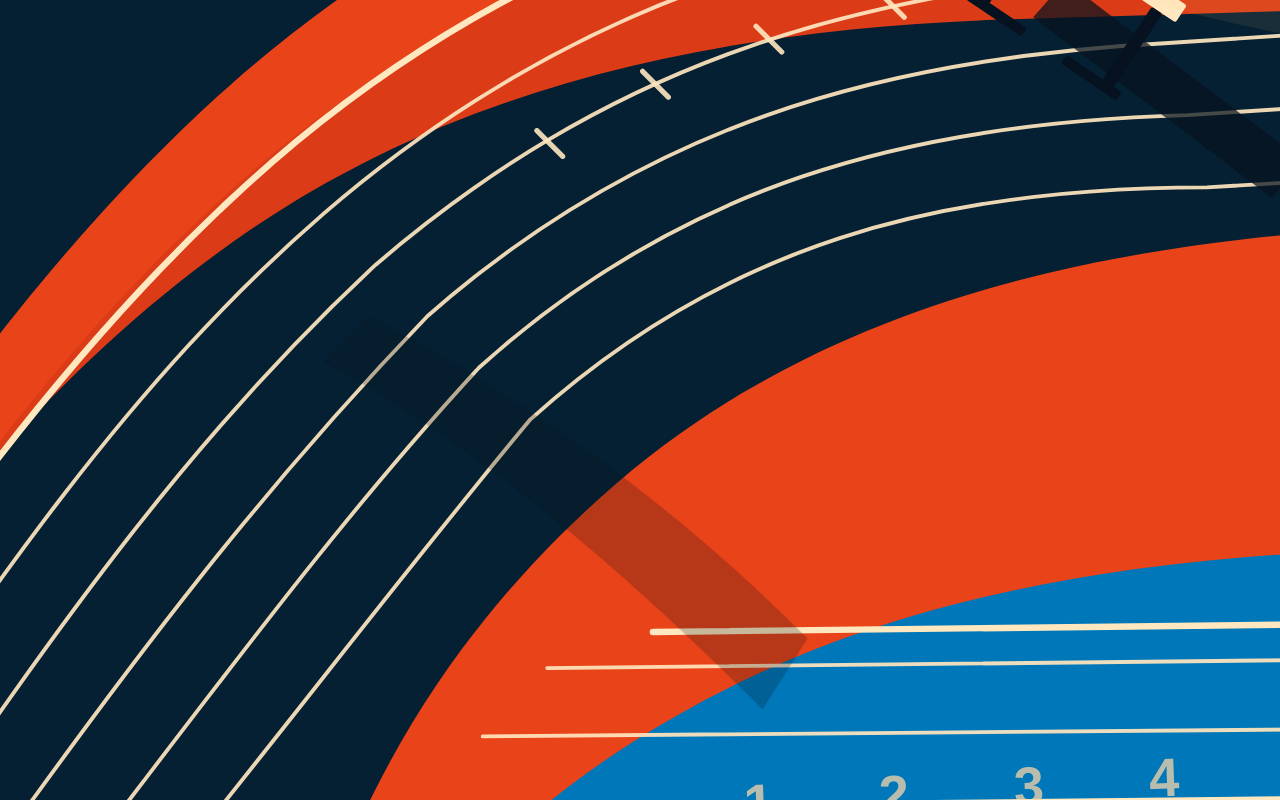
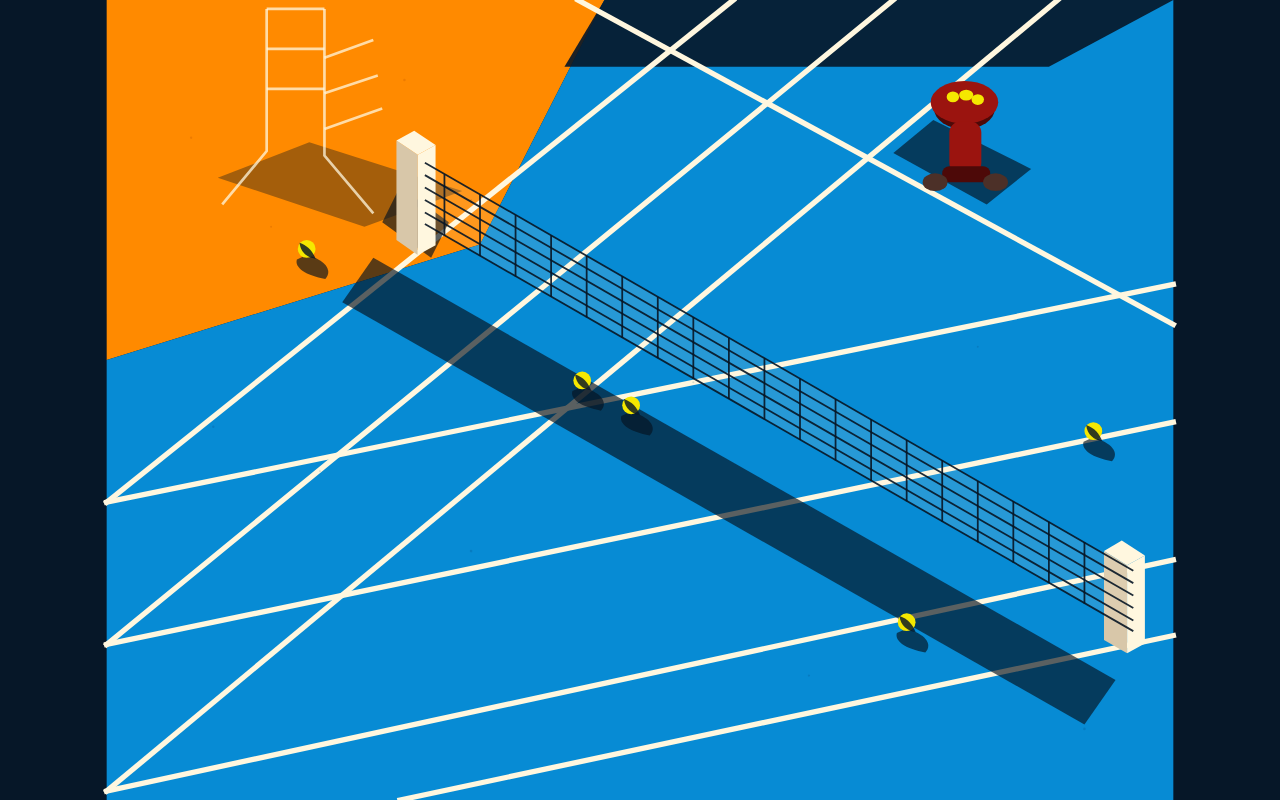
Before and after one commit to JoshHarrigan94/ideas-test, a plain HTML site: page index.html in a window 1280 px wide. Drawn offline with Linux system fonts and the light colour scheme.

Commit message:
Update index.html

```diff
--- a/index.html
+++ b/index.html
@@ -3,7 +3,7 @@
 <head>
 <meta charset="UTF-8" />
 <meta name="viewport" content="width=device-width, initial-scale=1.0" />
-<title>Track Loop — Pass 1</title>
+<title>Tennis Court Motion Poster — Prompt 1</title>
 
 <style>
 * {
@@ -16,7 +16,7 @@ html,
 body {
   width: 100%;
   min-height: 100%;
-  background: #071625;
+  background: #061728;
   overflow: hidden;
 }
 
@@ -29,483 +29,262 @@ svg {
   width: 100vw;
   height: 100vh;
   display: block;
-  background: #071625;
-  transform: scale(1.45) translateY(-40px);
-  transform-origin: center;
+  background: #061728;
 }
 
-.track-red {
-  fill: #e94319;
+.blue-court {
+  fill: #078bd4;
 }
 
-.track-red-dark {
-  fill: #c93416;
-  opacity: 0.45;
+.orange-court {
+  fill: #ff8a00;
 }
 
-.infield {
-  fill: #0077b8;
+.dark-world {
+  fill: #061728;
 }
 
-.outer-blue {
-  fill: #062033;
+.court-line {
+  stroke: #fff7df;
+  stroke-width: 6;
+  stroke-linecap: square;
+  fill: none;
 }
 
-.line {
-  fill: none;
-  stroke: #ffe7bf;
-  stroke-width: 5;
-  stroke-linecap: round;
-  stroke-linejoin: round;
+.net-post {
+  fill: #fff7df;
 }
 
-.thin-line {
-  fill: none;
-  stroke: #ffe7bf;
-  stroke-width: 3;
-  stroke-linecap: round;
-  opacity: 0.92;
+.net-post-side {
+  fill: #d8c7a9;
 }
 
-.mark {
-  stroke: #ffe7bf;
-  stroke-width: 4;
-  stroke-linecap: round;
+.net-line {
+  stroke: #071625;
+  stroke-width: 2;
   opacity: 0.9;
 }
 
-.number {
-  font-family: Arial, Helvetica, sans-serif;
-  font-size: 42px;
-  font-weight: 800;
-  fill: #ffd9aa;
-  opacity: 0.72;
+.shadow {
+  fill: #051320;
+  opacity: 0.66;
 }
 
-.shadow {
-  fill: #06121f;
-  opacity: 0.72;
+.shadow-light {
+  fill: #051320;
+  opacity: 0.36;
 }
 
-.hurdle-white {
-  fill: #ffe7bf;
+.ball {
+  fill: #f5e800;
 }
 
-.hurdle-dark {
-  fill: #06121f;
+.ball-side {
+  fill: #071625;
+  opacity: 0.82;
+}
+
+.machine-red {
+  fill: #9b140f;
+}
+
+.machine-dark {
+  fill: #4d0908;
+}
+
+.machine-yellow {
+  fill: #f5e800;
+}
+
+.machine-wheel {
+  fill: #4c3028;
 }
 
 .texture {
-  opacity: 0.13;
+  opacity: 0.15;
   mix-blend-mode: multiply;
 }
 
-.speck {
-  fill: #581d12;
-  opacity: 0.32;
+.speck-blue {
+  fill: #003e68;
 }
 
-.blue-speck {
-  fill: #00101c;
-  opacity: 0.25;
+.speck-orange {
+  fill: #814300;
 }
 
-.runner-on-path {
-  transform-origin: center;
-}
-
-.runner-shadow {
-  fill: #06121f;
-  opacity: 0.7;
-  filter: blur(1px);
-  animation: shadowPulse 0.42s ease-in-out infinite;
-}
-
-.runner-body {
-  transform-origin: center;
-  animation: bodyPulse 0.42s ease-in-out infinite;
-}
-
-.limb {
-  transform-box: fill-box;
-  transform-origin: center;
-  animation-duration: 0.42s;
-  animation-timing-function: ease-in-out;
-  animation-iteration-count: infinite;
-}
-
-.front-leg,
-.rear-arm,
-.front-shoe {
-  animation-name: strideA;
-}
-
-.rear-leg,
-.front-arm,
-.rear-shoe {
-  animation-name: strideB;
-}
-
-.torso,
-.head {
-  transform-box: fill-box;
-  transform-origin: center;
-  animation: torsoRhythm 0.42s ease-in-out infinite;
-}
-
-.shoe {
-  transform-box: fill-box;
-  transform-origin: center;
-  animation-duration: 0.42s;
-  animation-timing-function: ease-in-out;
-  animation-iteration-count: infinite;
-}
-
-@keyframes strideA {
-  0%, 100% {
-    transform: rotate(-18deg) translateY(0);
-  }
-
-  50% {
-    transform: rotate(18deg) translateY(-3px);
-  }
-}
-
-@keyframes strideB {
-  0%, 100% {
-    transform: rotate(18deg) translateY(-3px);
-  }
-
-  50% {
-    transform: rotate(-18deg) translateY(0);
-  }
-}
-
-@keyframes bodyPulse {
-  0%, 100% {
-    transform: rotate(90deg) scale(0.9) translateY(0);
-  }
-
-  50% {
-    transform: rotate(90deg) scale(0.92) translateY(-2px);
-  }
-}
-
-@keyframes torsoRhythm {
-  0%, 100% {
-    transform: rotate(-4deg);
-  }
-
-  50% {
-    transform: rotate(4deg);
-  }
-}
-
-@keyframes shadowPulse {
-  0%, 100% {
-    transform: scale(1);
-    opacity: 0.72;
-  }
-
-  50% {
-    transform: scale(0.82);
-    opacity: 0.46;
-  }
-}
-
-.runner-on-path {
-  animation: runnerDepth 9s linear infinite;
-}
-
-@keyframes runnerDepth {
-  0% { opacity: 1; }
-  18% { opacity: .88; }
-  38% { opacity: .72; }
-  58% { opacity: .82; }
-  78% { opacity: 1; }
-  100% { opacity: 1; }
-}
-
-@media (prefers-reduced-motion: reduce) {
-  *,
-  *::before,
-  *::after {
-    animation-duration: 0.001s !important;
-    animation-iteration-count: 1 !important;
-  }
+.ladder-line {
+  stroke: #fff7df;
+  stroke-width: 3;
+  fill: none;
+  opacity: 0.75;
 }
 </style>
 </head>
 
 <body>
 
-<svg viewBox="0 0 1200 900" xmlns="http://www.w3.org/2000/svg" aria-label="Stylised aerial running track">
+<svg viewBox="0 0 1200 900" xmlns="http://www.w3.org/2000/svg">
 
-  <!-- deep blue world -->
-  <rect class="outer-blue" width="1200" height="900" />
+  <!-- background -->
+  <rect class="dark-world" width="1200" height="900" />
 
-  <!-- large blue infield cutaway -->
+  <!-- orange court area -->
+  <path class="orange-court" d="M0 0 H560 L420 275 L0 405 Z" />
+
+  <!-- blue main court -->
+  <path class="blue-court" d="M560 0 H1200 V900 H0 V405 L420 275 Z" />
+
+  <!-- far dark upper strip -->
+  <path class="dark-world" d="M560 0 H1200 L1060 75 H515 Z" opacity="0.9" />
+
+  <!-- court white lines -->
+  <g>
+    <path class="court-line" d="M0 565 L705 0" />
+    <path class="court-line" d="M0 725 L885 0" />
+    <path class="court-line" d="M0 890 L1070 0" />
+
+    <path class="court-line" d="M0 565 L1200 320" />
+    <path class="court-line" d="M0 725 L1200 475" />
+    <path class="court-line" d="M0 890 L1200 630" />
+
+    <path class="court-line" d="M530 0 L1200 365" />
+    <path class="court-line" d="M330 900 L1200 715" />
+  </g>
+
+  <!-- umpire chair on orange court -->
+  <g transform="translate(180 10)">
+    <path class="shadow-light" d="M-55 190 L110 245 L220 205 L48 150 Z" />
+
+    <path class="ladder-line" d="M0 0 L0 160 L-50 220" />
+    <path class="ladder-line" d="M65 0 L65 165 L120 230" />
+    <path class="ladder-line" d="M0 0 H65" />
+    <path class="ladder-line" d="M0 45 H65" />
+    <path class="ladder-line" d="M0 90 H65" />
+
+    <path class="ladder-line" d="M65 55 L120 35" />
+    <path class="ladder-line" d="M65 95 L125 75" />
+    <path class="ladder-line" d="M65 135 L130 112" />
+  </g>
+
+  <!-- net shadow -->
   <path
-    class="infield"
-    d="M-120 900
-       C30 670 110 520 210 385
-       C330 225 500 105 720 45
-       L1330 -90
-       L1330 900 Z"
+    class="shadow"
+    d="M300 290
+       L1135 765
+       L1100 815
+       L265 340 Z"
   />
 
-  <!-- track mass -->
-  <path
-    class="track-red"
-    d="M-170 850
-       C-20 610 95 430 245 285
-       C430 105 655 15 940 -20
-       L1210 -50
-       L1210 610
-       C955 615 760 655 595 760
-       C520 808 465 858 420 930
-       Z"
-  />
+  <!-- net posts -->
+  <g>
+    <path class="shadow" d="M330 210 L385 250 L365 290 L310 250 Z" />
 
-  <!-- darker inner sweep -->
-  <path
-    class="track-red-dark"
-    d="M-120 850
-       C35 610 145 455 285 330
-       C470 165 690 90 950 70
-       L1210 52
-       L1210 210
-       C940 230 745 290 585 420
-       C405 565 310 715 235 930
-       Z"
-  />
+    <path class="net-post-side" d="M326 158 L350 174 L350 287 L326 270 Z" />
+    <path class="net-post" d="M350 174 L370 163 L370 276 L350 287 Z" />
+    <path class="net-post" d="M326 158 L346 147 L370 163 L350 174 Z" />
 
-  <!-- inner blue void -->
-  <path
-    class="outer-blue"
-    d="M-170 900
-       C0 650 115 500 260 390
-       C425 265 620 210 875 200
-       L1210 190
-       L1210 360
-       C925 370 720 435 570 570
-       C450 678 385 795 340 930
-       Z"
-  />
-
-  <!-- lane curves -->
-  <path class="line" d="M-105 835 C45 610 160 445 315 310 C500 150 705 80 965 55 L1210 38" />
-  <path class="thin-line" d="M-45 850 C100 635 205 480 355 350 C535 195 725 130 980 108 L1210 92" />
-  <path class="thin-line" d="M15 865 C155 660 255 520 395 390 C570 240 750 180 995 162 L1210 148" />
-  <path class="thin-line" d="M75 880 C210 690 310 560 435 430 C600 285 780 230 1010 218 L1210 205" />
-  <path class="thin-line" d="M135 895 C270 720 360 595 475 470 C630 330 805 280 1025 274 L1210 262" />
-  <path class="thin-line" d="M195 910 C325 750 415 630 515 510 C665 375 830 330 1040 330 L1210 320" />
-
-  <!-- lower straight lane divider hints -->
-  <line class="line" x1="430" y1="812" x2="1185" y2="804" />
-  <line class="thin-line" x1="478" y1="756" x2="1185" y2="750" />
-  <line class="thin-line" x1="528" y1="703" x2="1185" y2="696" />
-
-  <!-- lane tick marks on curve -->
-  <line class="mark" x1="520" y1="286" x2="540" y2="306" />
-  <line class="mark" x1="602" y1="240" x2="622" y2="260" />
-  <line class="mark" x1="690" y1="205" x2="710" y2="225" />
-  <line class="mark" x1="785" y1="178" x2="805" y2="198" />
-
-  <!-- lane numbers -->
-  <g transform="rotate(-2 760 795)">
-    <text class="number" x="680" y="820">1</text>
-    <text class="number" x="785" y="817">2</text>
-    <text class="number" x="890" y="814">3</text>
-    <text class="number" x="995" y="811">4</text>
-    <text class="number" x="1100" y="808">5</text>
+    <path class="net-post-side" d="M1122 620 L1148 636 L1148 735 L1122 720 Z" />
+    <path class="net-post" d="M1148 636 L1168 625 L1168 724 L1148 735 Z" />
+    <path class="net-post" d="M1122 620 L1142 608 L1168 625 L1148 636 Z" />
   </g>
 
-  <!-- finish/start line -->
-  <line class="line" x1="610" y1="675" x2="1210" y2="668" />
+  <!-- net mesh -->
+  <g>
+    <path d="M358 183 L1155 642 L1155 710 L358 252 Z" fill="rgba(255,247,223,0.13)" />
 
-  <!-- hurdle shadow -->
-  <path
-    class="shadow"
-    d="M930 170
-       L1115 310
-       L1090 338
-       L905 198 Z"
-  />
+    <!-- top and bottom cords -->
+    <path class="net-line" d="M358 183 L1155 642" stroke-width="5" />
+    <path class="net-line" d="M358 252 L1155 710" stroke-width="4" />
 
-  <!-- hurdle -->
-  <g transform="translate(900 105) rotate(34)">
-    <rect class="hurdle-white" x="0" y="0" width="150" height="16" rx="2" />
-    <rect class="hurdle-dark" x="12" y="16" width="10" height="70" rx="2" />
-    <rect class="hurdle-dark" x="128" y="16" width="10" height="70" rx="2" />
-    <rect class="hurdle-dark" x="5" y="84" width="52" height="8" rx="2" />
-    <rect class="hurdle-dark" x="94" y="84" width="52" height="8" rx="2" />
+    <!-- vertical mesh -->
+    <g>
+      <line class="net-line" x1="380" y1="196" x2="380" y2="265" />
+      <line class="net-line" x1="420" y1="219" x2="420" y2="288" />
+      <line class="net-line" x1="460" y1="242" x2="460" y2="311" />
+      <line class="net-line" x1="500" y1="265" x2="500" y2="334" />
+      <line class="net-line" x1="540" y1="288" x2="540" y2="357" />
+      <line class="net-line" x1="580" y1="311" x2="580" y2="380" />
+      <line class="net-line" x1="620" y1="334" x2="620" y2="403" />
+      <line class="net-line" x1="660" y1="357" x2="660" y2="426" />
+      <line class="net-line" x1="700" y1="380" x2="700" y2="449" />
+      <line class="net-line" x1="740" y1="403" x2="740" y2="472" />
+      <line class="net-line" x1="780" y1="426" x2="780" y2="495" />
+      <line class="net-line" x1="820" y1="449" x2="820" y2="518" />
+      <line class="net-line" x1="860" y1="472" x2="860" y2="541" />
+      <line class="net-line" x1="900" y1="495" x2="900" y2="564" />
+      <line class="net-line" x1="940" y1="518" x2="940" y2="587" />
+      <line class="net-line" x1="980" y1="541" x2="980" y2="610" />
+      <line class="net-line" x1="1020" y1="564" x2="1020" y2="633" />
+      <line class="net-line" x1="1060" y1="587" x2="1060" y2="656" />
+      <line class="net-line" x1="1100" y1="610" x2="1100" y2="679" />
+    </g>
+
+    <!-- horizontal mesh -->
+    <g>
+      <path class="net-line" d="M358 197 L1155 656" />
+      <path class="net-line" d="M358 211 L1155 670" />
+      <path class="net-line" d="M358 225 L1155 684" />
+      <path class="net-line" d="M358 239 L1155 698" />
+    </g>
   </g>
 
-    <!-- PASS 2: hidden lane-one running path -->
-  <path
-    id="laneOnePath"
-    d="M395 435
-       C265 535 185 705 118 880
-       C92 948 168 985 238 923
-       C330 842 405 732 515 625
-       C682 462 905 395 1210 384
-       C1290 381 1285 245 1205 248
-       C872 260 620 340 430 515
-       C315 620 240 750 182 900"
-    fill="none"
-    stroke="#ffffff"
-    stroke-width="3"
-    opacity="0"
-  />
+  <!-- ball machine shadow -->
+  <path class="shadow" d="M930 135 L1040 190 L990 230 L885 172 Z" />
 
-      <!-- PASS 4: animated runner with stride cycle -->
-  <g class="runner-on-path">
+  <!-- ball machine -->
+  <g transform="translate(920 85)">
+    <ellipse class="machine-dark" cx="45" cy="38" rx="34" ry="22" />
+    <ellipse class="machine-red" cx="45" cy="30" rx="38" ry="24" />
+    <ellipse class="machine-yellow" cx="32" cy="24" rx="7" ry="6" />
+    <ellipse class="machine-yellow" cx="47" cy="22" rx="8" ry="6" />
+    <ellipse class="machine-yellow" cx="60" cy="27" rx="7" ry="6" />
 
-    <g class="runner-shadow">
-      <ellipse cx="36" cy="60" rx="46" ry="14" />
-    </g>
+    <rect class="machine-red" x="28" y="52" width="36" height="58" rx="12" />
+    <rect class="machine-dark" x="20" y="102" width="54" height="18" rx="8" />
 
-    <g class="runner-body" transform="rotate(90) scale(0.9)">
-
-      <!-- rear arm -->
-      <path
-        class="limb arm rear-arm"
-        d="M-5 -8 C-22 -4 -32 8 -38 22"
-        stroke="#06121f"
-        stroke-width="9"
-        stroke-linecap="round"
-        fill="none"
-      />
-
-      <!-- rear leg -->
-      <path
-        class="limb leg rear-leg"
-        d="M-2 24 C-18 38 -27 51 -34 68"
-        stroke="#06121f"
-        stroke-width="10"
-        stroke-linecap="round"
-        fill="none"
-      />
-
-      <!-- front leg -->
-      <path
-        class="limb leg front-leg"
-        d="M5 23 C23 33 35 45 47 60"
-        stroke="#06121f"
-        stroke-width="10"
-        stroke-linecap="round"
-        fill="none"
-      />
-
-      <!-- torso -->
-      <rect
-        class="torso"
-        x="-12"
-        y="-9"
-        width="24"
-        height="42"
-        rx="11"
-        fill="#ffb13b"
-      />
-
-      <!-- front arm -->
-      <path
-        class="limb arm front-arm"
-        d="M7 -6 C24 -12 36 -21 45 -35"
-        stroke="#06121f"
-        stroke-width="9"
-        stroke-linecap="round"
-        fill="none"
-      />
-
-      <!-- head -->
-      <ellipse
-        class="head"
-        cx="0"
-        cy="-27"
-        rx="13"
-        ry="14"
-        fill="#06121f"
-      />
-
-      <!-- shoes -->
-      <ellipse
-        class="shoe rear-shoe"
-        cx="-37"
-        cy="72"
-        rx="11"
-        ry="6"
-        fill="#ffe7bf"
-      />
-
-      <ellipse
-        class="shoe front-shoe"
-        cx="51"
-        cy="63"
-        rx="11"
-        ry="6"
-        fill="#ffe7bf"
-      />
-
-    </g>
-
-    <animateMotion
-      dur="9s"
-      repeatCount="indefinite"
-      rotate="auto"
-    >
-      <mpath href="#laneOnePath" />
-    </animateMotion>
-
+    <ellipse class="machine-wheel" cx="12" cy="120" rx="14" ry="10" />
+    <ellipse class="machine-wheel" cx="80" cy="120" rx="14" ry="10" />
   </g>
 
-  <!-- texture speckles -->
-  <g class="texture">
-    <circle class="speck" cx="100" cy="720" r="1.4" />
-    <circle class="speck" cx="180" cy="650" r="1" />
-    <circle class="speck" cx="270" cy="560" r="1.2" />
-    <circle class="speck" cx="390" cy="405" r="1" />
-    <circle class="speck" cx="520" cy="325" r="1.3" />
-    <circle class="speck" cx="710" cy="250" r="1" />
-    <circle class="speck" cx="900" cy="190" r="1.2" />
-    <circle class="speck" cx="1050" cy="420" r="1.1" />
-    <circle class="speck" cx="890" cy="590" r="1" />
-    <circle class="speck" cx="730" cy="705" r="1.4" />
-    <circle class="speck" cx="580" cy="820" r="1" />
+  <!-- tennis balls -->
+  <g>
+    <path class="shadow" d="M225 287 C245 292 255 304 246 314 C224 310 211 301 214 292 Z" />
+    <circle class="ball" cx="225" cy="280" r="10" />
+    <path class="ball-side" d="M217 273 C226 276 232 283 235 291 C226 290 218 284 217 273 Z" />
 
-    <circle class="blue-speck" cx="1000" cy="120" r="1.4" />
-    <circle class="blue-speck" cx="1080" cy="240" r="1.2" />
-    <circle class="blue-speck" cx="100" cy="850" r="1.3" />
-    <circle class="blue-speck" cx="280" cy="820" r="1" />
+    <path class="shadow" d="M535 435 C555 441 565 452 556 462 C534 458 521 449 524 440 Z" />
+    <circle class="ball" cx="535" cy="428" r="10" />
+    <path class="ball-side" d="M527 421 C536 424 542 431 545 439 C536 438 528 432 527 421 Z" />
+
+    <path class="shadow" d="M590 463 C610 469 620 480 611 490 C589 486 576 477 579 468 Z" />
+    <circle class="ball" cx="590" cy="456" r="10" />
+    <path class="ball-side" d="M582 449 C591 452 597 459 600 467 C591 466 583 460 582 449 Z" />
+
+    <path class="shadow" d="M900 707 C920 713 930 724 921 734 C899 730 886 721 889 712 Z" />
+    <circle class="ball" cx="900" cy="700" r="10" />
+    <path class="ball-side" d="M892 693 C901 696 907 703 910 711 C901 710 893 704 892 693 Z" />
+
+    <path class="shadow" d="M1110 492 C1130 498 1140 509 1131 519 C1109 515 1096 506 1099 497 Z" />
+    <circle class="ball" cx="1110" cy="485" r="10" />
+    <path class="ball-side" d="M1102 478 C1111 481 1117 488 1120 496 C1111 495 1103 489 1102 478 Z" />
   </g>
 
-  <!-- PASS 5: subtle poster vignette -->
-  <rect
-    width="1200"
-    height="900"
-    fill="none"
-    stroke="#020914"
-    stroke-width="42"
-    opacity="0.28"
-  />
+  <!-- texture -->
+  <g class="texture">
+    <circle class="speck-blue" cx="120" cy="480" r="1.4" />
+    <circle class="speck-blue" cx="240" cy="530" r="1.1" />
+    <circle class="speck-blue" cx="410" cy="620" r="1.5" />
+    <circle class="speck-blue" cx="660" cy="430" r="1.2" />
+    <circle class="speck-blue" cx="790" cy="760" r="1.3" />
+    <circle class="speck-blue" cx="980" cy="390" r="1.1" />
+    <circle class="speck-blue" cx="1100" cy="820" r="1.5" />
 
-  <!-- PASS 5: warm sunlight glaze -->
-  <path
-    d="M720 -80 L1280 -80 L1280 240 C1040 210 850 160 680 45 Z"
-    fill="#ffd36f"
-    opacity="0.08"
-  />
-
-  <!-- PASS 5: extra long editorial shadow from runner zone -->
-  <path
-    d="M390 430
-       C520 500 625 575 730 680
-       L695 735
-       C570 610 470 530 355 465 Z"
-    fill="#06121f"
-    opacity="0.22"
-  />
+    <circle class="speck-orange" cx="95" cy="155" r="1.3" />
+    <circle class="speck-orange" cx="185" cy="255" r="1.1" />
+    <circle class="speck-orange" cx="335" cy="90" r="1.4" />
+    <circle class="speck-orange" cx="410" cy="225" r="1.2" />
+  </g>
 
 </svg>
 
```
